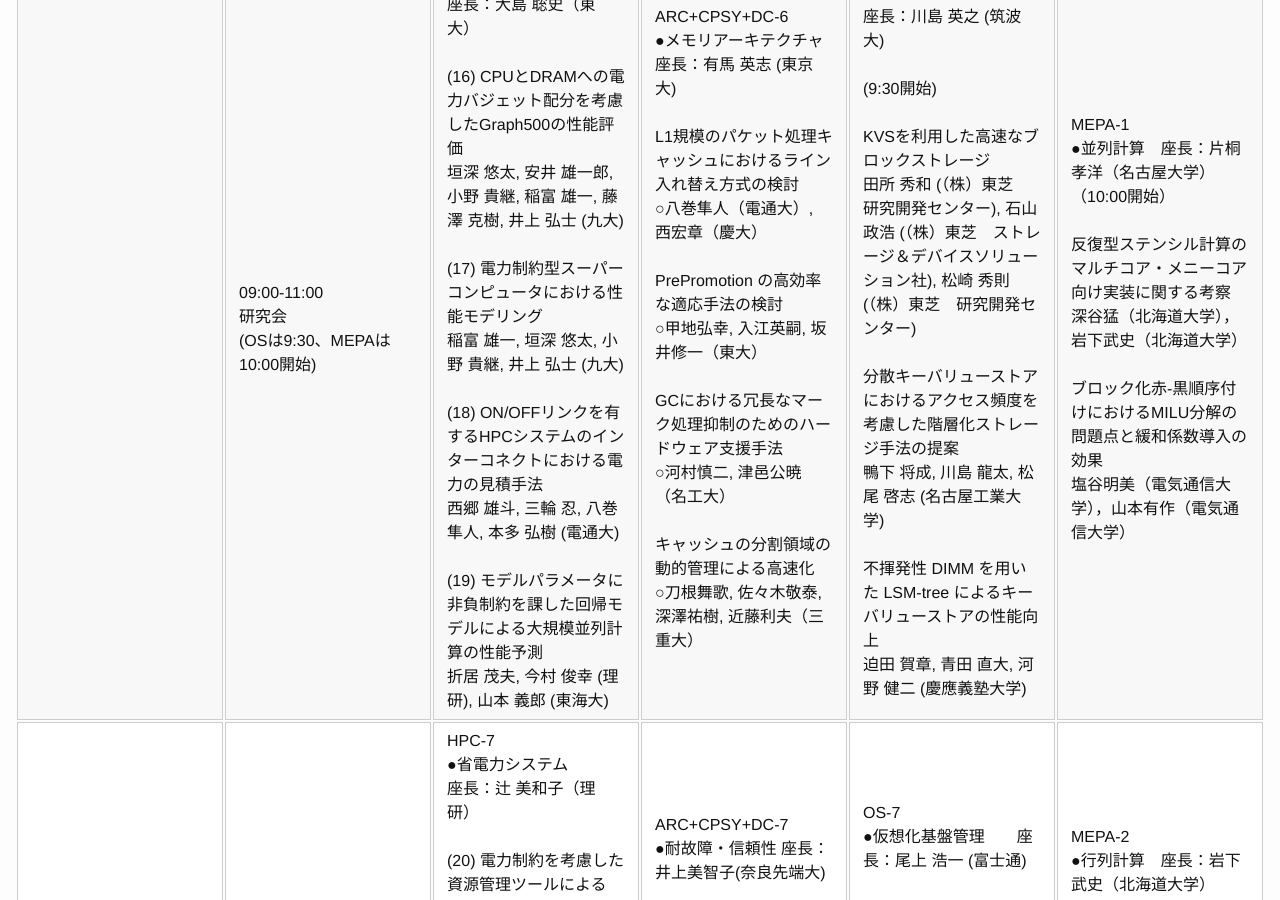
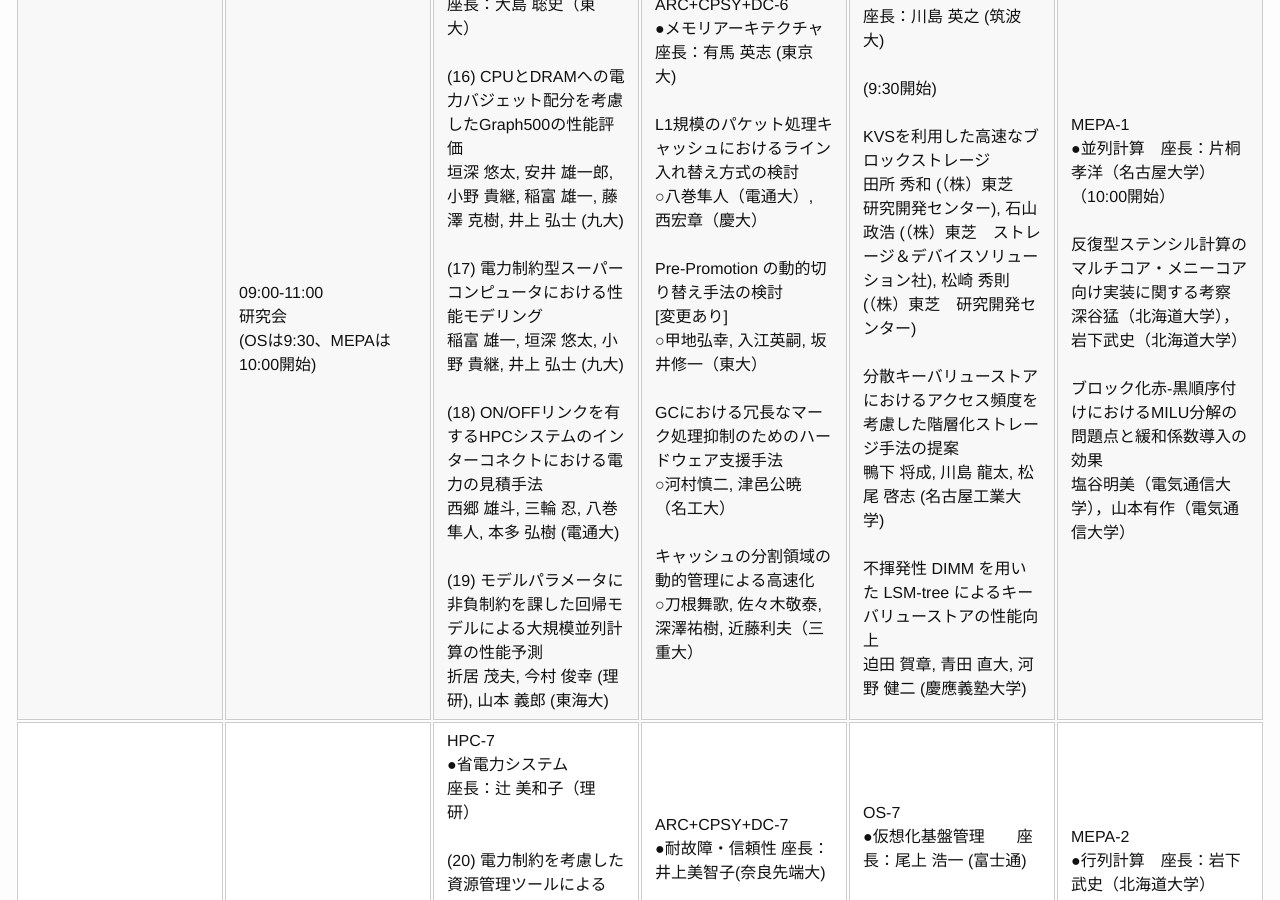
Before and after one commit to swopp/swopp.github.io, a Jekyll site: the page built from 2016/schedule-details.md, in a window 1280 px wide and 900 px high, scrolled down 5260 px. Built offline with Jekyll 4.4.1, drawn with Linux system fonts in a browser that asks for light colours.

Commit message:
update arc

```diff
--- a/2016/schedule-details.md
+++ b/2016/schedule-details.md
@@ -23,7 +23,7 @@
 |               | 17:30-19:00<br/>研究会                                  | HPC-5<br />●GPU　　　座長：三浦 康之（湘南工科大）<br /><br />(13) アウトオブコア・ステンシル計算に対する自動テンポラルブロッキングのためのアクセラレータ向けディレクティブ<br />  三木 脩弘, 伊野 文彦, 萩原 兼一 (阪大)<br /><br />(14) HPCにおけるHSAの性能評価<br />  石村 脩, 吉本 芳英  (東大)<br /><br />(15) GPUクラスタにおけるGPUセルフMPIシステムGMPIの予備性能評価<br />  桑原 悠太 (筑波大), 塙 敏博 (東大), 朴 泰祐 (筑波大)           | ARC+CPSY+DC-5<br />●ストレージ・SSD 座長：中野 浩嗣 (広島大) <br /><br />Spark RDDの入出力性能の高速化に関する検討<br />○張　凱輝（筑波大）, 谷村勇輔, 中田秀基, 小川宏高（産総研）<br /><br />ワークロードに応じたキャッシュ配分によるSSDの格納データ最適化<br />[変更あり]<br />○小川周吾（NEC）<br /><br />ラック間をまたぐリモートGPUおよびSSD間通信への光無線割り当ての評価<br />○原　弘明, 森島　信（慶大）, 鯉渕道紘（NII）, 天野英晴, 松谷宏紀（慶大）    | OS-5<br />●VMM　　座長：高宮 安仁 (NEC) <br /><br />Lock-Holder Preemption における Pause Loop Exiting の限界に関する調査<br />        山崎 修平, 河野 健二 (慶應義塾大学)<br /><br />マルチコアプロセッサ環境における組込みシステム向けVMMの研究<br />        前田 剛志, 小柴 篤史, 佐藤 未来子, 並木 美太郎 (東京農工大学)<br /><br />ハイパーバイザ開発のためのフレームワーク<br />        江頭 宏亮, 福田 浩章 (芝浦工業大学大学院理工学研究科)              |              |
 |               | 19:10-21:30<br/>BoF                                     | BoF-1<br />●これからが面白いコンピュータアーキテクチャ<br /><br />概要:<br />今から10年前の2006年，FIT2006にて，「これからが面白いプロセッサアーキテクチャ」というイベントが行われました．当時，マルチコアの時代が来る中で，新進気鋭のアーキテクトの方々にプロセッサアーキテクチャ研究の方向性と未来を議論して頂きました．<br /><br />あれから早10年．コンピュータアーキテクチャ研究を取り巻く環境は大きく変わりました．ムーア則の終焉，ダークシリコン，非ノイマンなど，新たな流れが出来つつあります．そこで，新進気鋭のコンピュータアーキテクトのパネリストをお迎えして，次の10年のアーキテクチャ研究の方向性と未来を議論する会を開催したいと考えております．<br /><br />今回は，10年前のアーキテクト達は何を考えていて，そして結局どうなったのかを振り返りつつ，CPUのマイクロアーキテクチャだけではなく，GPUやFPGAなどのアクセラレータや，それらを活用するソフトウェアも含めて，未来のコンピュータについて様々な立場の方に議論に参加して頂きたく思います．<br /><br />モデレータ:<br />高前田 伸也（奈良先端大），佐藤 真平（東工大）<br /><br />パネリスト（予定）:<br />井上 弘士（九州大学）, 吉瀬 謙二（東京工業大学）, 佐藤 寿倫（福岡大学）, 塩谷 亮太（名古屋大学）, 鳥居 淳（ExaScaler）, 中原 啓貴（東京工業大学）           |                   |                    |              |
 | 8/9(火)       | 08:30-09:00<br/>受付 & 会場準備                         | 準備             | 準備              | 準備               | 準備         |
-|               | 09:00-11:00<br/>研究会<br/>(OSは9:30、MEPAは10:00開始)  | HPC-6<br />●電力・性能解析　　　座長：大島 聡史（東大）<br /><br />(16) CPUとDRAMへの電力バジェット配分を考慮したGraph500の性能評価<br />  垣深 悠太, 安井 雄一郎, 小野 貴継, 稲富 雄一, 藤澤 克樹, 井上 弘士 (九大)<br /><br />(17) 電力制約型スーパーコンピュータにおける性能モデリング<br />  稲富 雄一, 垣深 悠太, 小野 貴継, 井上 弘士 (九大)<br /><br />(18) ON/OFFリンクを有するHPCシステムのインターコネクトにおける電力の見積手法<br />  西郷 雄斗, 三輪 忍, 八巻 隼人, 本多 弘樹 (電通大)<br /><br />(19) モデルパラメータに非負制約を課した回帰モデルによる大規模並列計算の性能予測<br />  折居 茂夫, 今村 俊幸 (理研), 山本 義郎 (東海大)           | ARC+CPSY+DC-6<br />●メモリアーキテクチャ 座長：有馬 英志 (東京大) <br /><br />L1規模のパケット処理キャッシュにおけるライン入れ替え方式の検討<br />○八巻隼人（電通大）, 西宏章（慶大）<br /><br />PrePromotion の高効率な適応手法の検討<br />○甲地弘幸, 入江英嗣, 坂井修一（東大）<br /><br />GCにおける冗長なマーク処理抑制のためのハードウェア支援手法<br />○河村慎二, 津邑公暁（名工大）<br /><br />キャッシュの分割領域の動的管理による高速化<br />○刀根舞歌, 佐々木敬泰, 深澤祐樹, 近藤利夫（三重大）    | OS-6<br />●キーバリューストア　　座長：川島 英之 (筑波大) <br /><br />(9:30開始)<br /><br />KVSを利用した高速なブロックストレージ<br />        田所 秀和 (（株）東芝　研究開発センター), 石山 政浩 (（株）東芝　ストレージ＆デバイスソリューション社), 松崎 秀則(（株）東芝　研究開発センター)<br /><br />分散キーバリューストアにおけるアクセス頻度を考慮した階層化ストレージ手法の提案<br />        鴨下 将成, 川島 龍太, 松尾 啓志 (名古屋工業大学)<br /><br />不揮発性 DIMM を用いた LSM-tree によるキーバリューストアの性能向上<br />        迫田 賀章, 青田 直大, 河野 健二 (慶應義塾大学)              | MEPA-1<br />●並列計算　座長：片桐孝洋（名古屋大学）<br />（10:00開始）<br /><br />反復型ステンシル計算のマルチコア・メニーコア向け実装に関する考察<br />深谷猛（北海道大学），岩下武史（北海道大学）<br /><br />ブロック化赤-黒順序付けにおけるMILU分解の問題点と緩和係数導入の効果<br />塩谷明美（電気通信大学），山本有作（電気通信大学）      |
+|               | 09:00-11:00<br/>研究会<br/>(OSは9:30、MEPAは10:00開始)  | HPC-6<br />●電力・性能解析　　　座長：大島 聡史（東大）<br /><br />(16) CPUとDRAMへの電力バジェット配分を考慮したGraph500の性能評価<br />  垣深 悠太, 安井 雄一郎, 小野 貴継, 稲富 雄一, 藤澤 克樹, 井上 弘士 (九大)<br /><br />(17) 電力制約型スーパーコンピュータにおける性能モデリング<br />  稲富 雄一, 垣深 悠太, 小野 貴継, 井上 弘士 (九大)<br /><br />(18) ON/OFFリンクを有するHPCシステムのインターコネクトにおける電力の見積手法<br />  西郷 雄斗, 三輪 忍, 八巻 隼人, 本多 弘樹 (電通大)<br /><br />(19) モデルパラメータに非負制約を課した回帰モデルによる大規模並列計算の性能予測<br />  折居 茂夫, 今村 俊幸 (理研), 山本 義郎 (東海大)           | ARC+CPSY+DC-6<br />●メモリアーキテクチャ 座長：有馬 英志 (東京大) <br /><br />L1規模のパケット処理キャッシュにおけるライン入れ替え方式の検討<br />○八巻隼人（電通大）, 西宏章（慶大）<br /><br />Pre-Promotion の動的切り替え手法の検討<br />[変更あり]<br />○甲地弘幸, 入江英嗣, 坂井修一（東大）<br /><br />GCにおける冗長なマーク処理抑制のためのハードウェア支援手法<br />○河村慎二, 津邑公暁（名工大）<br /><br />キャッシュの分割領域の動的管理による高速化<br />○刀根舞歌, 佐々木敬泰, 深澤祐樹, 近藤利夫（三重大）    | OS-6<br />●キーバリューストア　　座長：川島 英之 (筑波大) <br /><br />(9:30開始)<br /><br />KVSを利用した高速なブロックストレージ<br />        田所 秀和 (（株）東芝　研究開発センター), 石山 政浩 (（株）東芝　ストレージ＆デバイスソリューション社), 松崎 秀則(（株）東芝　研究開発センター)<br /><br />分散キーバリューストアにおけるアクセス頻度を考慮した階層化ストレージ手法の提案<br />        鴨下 将成, 川島 龍太, 松尾 啓志 (名古屋工業大学)<br /><br />不揮発性 DIMM を用いた LSM-tree によるキーバリューストアの性能向上<br />        迫田 賀章, 青田 直大, 河野 健二 (慶應義塾大学)              | MEPA-1<br />●並列計算　座長：片桐孝洋（名古屋大学）<br />（10:00開始）<br /><br />反復型ステンシル計算のマルチコア・メニーコア向け実装に関する考察<br />深谷猛（北海道大学），岩下武史（北海道大学）<br /><br />ブロック化赤-黒順序付けにおけるMILU分解の問題点と緩和係数導入の効果<br />塩谷明美（電気通信大学），山本有作（電気通信大学）      |
 |               | 11:15-12:45<br/>研究会                                  | HPC-7<br />●省電力システム　　　座長：辻 美和子（理研）<br /><br />(20) 電力制約を考慮した資源管理ツールによるHPCシステムの電力性能解<br />  坂本 龍一, カオ タン, 和 遠, 近藤 正章 (東大/CREST), 深沢 圭一郎 (京大), 上田 将嗣 (九大), 稲富 雄一, 井上 弘士 (九大/CREST)<br /><br />(21) コードレベル性能最適化が電力効率に与える影響の分析<br />  今村 智史, 安井 雄一郎, 稲富 雄一, 藤澤 克樹, 井上 弘士, 小野 貴継 (九大)<br /><br />(22) メモリホットプラグを用いたメインメモリの省電力化に関する初期検討<br />  石原 雅也, 三輪 忍, 八巻 隼人, 本多 弘樹 (電通大)           | ARC+CPSY+DC-7<br />●耐故障・信頼性 座長：井上美智子(奈良先端大) <br /><br />パラメータサーバを用いた並列機械学習システムにおける耐故障性のシミュレーション<br />○黎　明曦（筑波大）, 谷村勇輔, 中田秀基（産総研）<br /><br />t/mビット同期誤り通信路モデルと誤り制御符号化法の検討<br />○金子晴彦（東工大）<br /><br />受信信号強度を用いたデバイス認証方式における攻撃可能条件の定式化<br />○藤井達也, 小野貴継, 金谷晴一, 井上弘士（九大）    | OS-7<br />●仮想化基盤管理　　座長：尾上 浩一 (富士通) <br /><br />ネストした仮想化を用いたVMの安全な帯域外リモート管理<br />        二神 翔太, 光来 健一 (九州工業大学)<br /><br />OpenStackの挙動をリアルタイムに可視化するためのシステム<br />        高橋 ひとみ, 勝野 恭治, 小野寺 民也 (日本IBM 東京基礎研究所)<br /><br />SDNスイッチにおける柔軟なパケット制御機構の提案<br />        小嶋 奨, 福田 浩章 (芝浦工業大学大学院理工学研究科)              | MEPA-2<br />●行列計算　座長：岩下武史（北海道大学）<br /><br />一般内積に対するグラム・シュミット直交化の演算量削減およびその性能評価<br />今倉暁（筑波大学），山本有作（電気通信大学）<br /><br />階層型行列表現を用いた行列演算<br />伊田明弘（東京大学）<br /><br />フィルタ対角化法に用いるフィルタの通過域に於ける伝達率の一様性が低い場合に対する対策の考察<br />村上弘（首都大学東京）      |
 |               | 12:45-14:00<br/>お昼休み                                |                  | CPSY 専門委員会   | ACS 編集委員会     |              |
 |               | 14:00-15:30<br/>研究会                                  | MEPA-3<br />●行列計算・並列化　座長：山本有作（電気通信大学）<br />（45分講演）<br /><br />逆固有値問題に対する疑似ニュートン法の導出について<br />相島健助（東京大学）<br /><br />非同期並列前処理手法について<br />中島研吾（東京大学）          | ARC+CPSY+DC-8<br />●ネットワーク性能 座長：高藤 大介 (広島大) <br /><br />一斉同期通信の最短時間パケットスケジューリング ?PSOによる最適化の試み?<br />○横田隆史, 大津金光, 大川猛（宇都宮大）<br /><br />ネットワークにおけるタグ情報の多重暗号, 復号化を用いたパケット配送経路特定手法の提案<br />○増川健人, 西　宏章（慶大）<br /><br />FPGAを用いたFat TreeベースNoCの高速エミュレーション<br />○Thiem Van Chu, 吉瀬謙二（東工大）    | OS 運営委員会 予備 | HPC-8<br />●並列処理　　　座長：南里 豪志（九大）<br /><br />(23) Critical Path Analysis for Characterizing Parallel Runtime Systems<br />  An Huynh, Kenjiro Taura (Univ. of Tokyo)<br /><br />(24) Performance Modeling of Task Parallel Programs<br />  Namsraijav Byambajav, Taura Kenjiro (Univ. of Tokyo)<br /><br />(25) タスクの依存性を用いたOpenMPプログラムのNUMA最適化<br />  李 珍泌 (理研), 津金 佳祐 (筑波大), 村井 均, 佐藤 三久 (理研)       |
```
